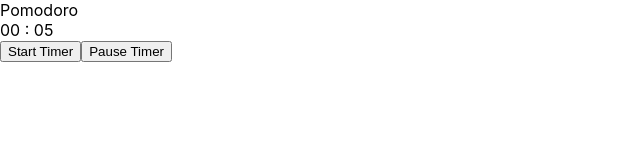
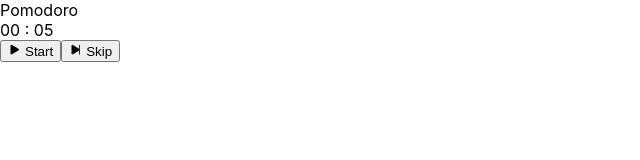
Before and after one commit to masachetti/simple-things-reactjs, a React (Create React App) app: page / in a window 1280 px wide. Shown: the top 160 px of the page, without its empty margins (0-640 px from the left). Built offline with nearby package versions, Linux system fonts and the light colour scheme.

Commit message:
Add icon buttons to the timer component

```diff
--- a/src/components/Timer.tsx
+++ b/src/components/Timer.tsx
@@ -1,6 +1,8 @@
-import React, { useEffect, useState } from "react";
+import React, { useState } from "react";
 import { Time } from "../types/types";
+import ButtonWithIcon from "./ButtonWithIcon";
 import TimerDisplay from "./TimerDisplay";
+import { IoPlay, IoStop, IoPlaySkipForward } from "react-icons/io5";
 
 function decreaseTime(prevTime: Time): Time {
   let newSeconds = prevTime.seconds === 0 ? 59 : prevTime.seconds - 1;
@@ -25,8 +27,7 @@
     setTime((prevTime) => {
       let newTime = decreaseTime(prevTime);
       if (newTime.minutes === 0 && newTime.seconds === 0) {
-        stop();
-        if (onTimersEnd) onTimersEnd();
+        endTimer();
       }
       return newTime;
     });
@@ -38,12 +39,42 @@
 
   const stop = () => {
     setTimer((prevTimer) => {
-      if (prevTimer) {
-        clearInterval(prevTimer);
-      }
+      if (prevTimer) clearInterval(prevTimer);
       return undefined;
     });
   };
+
+  const endTimer = () => {
+    stop();
+    if (onTimersEnd) onTimersEnd();
+  };
+
+  let startPauseButton: JSX.Element = <></>;
+  if (timer) {
+    startPauseButton = (
+      <ButtonWithIcon icon={<IoStop />} onClick={stop}>
+        Pause
+      </ButtonWithIcon>
+    );
+  } else if (time === startTime) {
+    startPauseButton = (
+      <ButtonWithIcon icon={<IoPlay />} onClick={run}>
+        Start
+      </ButtonWithIcon>
+    );
+  } else {
+    startPauseButton = (
+      <ButtonWithIcon icon={<IoPlay />} onClick={run}>
+        Resume
+      </ButtonWithIcon>
+    );
+  }
+
+  let skipButton = (
+    <ButtonWithIcon icon={<IoPlaySkipForward />} onClick={endTimer}>
+      Skip
+    </ButtonWithIcon>
+  );
 
   return (
     <div>
@@ -52,8 +83,8 @@
         seconds={time.seconds}
       ></TimerDisplay>
       <br />
-      <button onClick={run}> Start Timer</button>
-      <button onClick={stop}> Pause Timer </button>
+      {startPauseButton}
+      {skipButton}
     </div>
   );
 };
```
